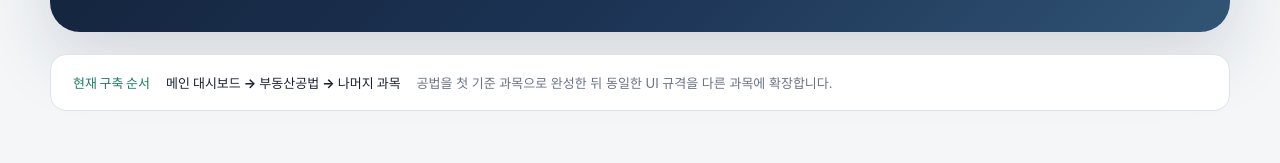
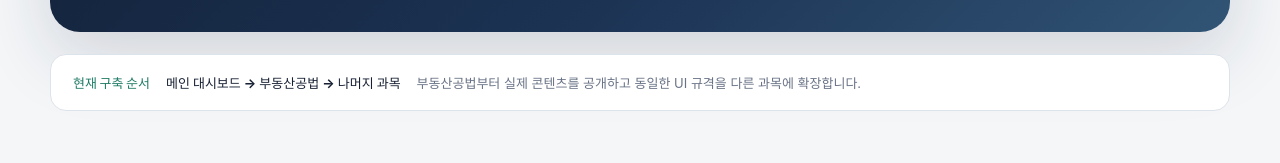
Before and after one commit to parkminhyun0/realtor-exam, a React (Vite) app: page / in a window 1280 px wide. Shown: the part 471-634 px from the top of the page. Built offline with nearby package versions, Linux system fonts and the light colour scheme.

Commit message:
feat(public-law): connect dashboard to integrated public law page

```diff
--- a/src/App.jsx
+++ b/src/App.jsx
@@ -1,5 +1,6 @@
 import { useEffect, useMemo, useState } from 'react'
 import { allSubjects, subjectGroups } from './data/subjects'
+import PublicLawPage from './PublicLawPage'
 
 function getRoute() {
   return window.location.hash.replace(/^#\/?/, '') || ''
@@ -52,7 +53,7 @@ function Dashboard() {
       <section className="study-guide" aria-label="학습 안내">
         <span className="study-guide__label">현재 구축 순서</span>
         <strong>메인 대시보드 → 부동산공법 → 나머지 과목</strong>
-        <span>공법을 첫 기준 과목으로 완성한 뒤 동일한 UI 규격을 다른 과목에 확장합니다.</span>
+        <span>부동산공법부터 실제 콘텐츠를 공개하고 동일한 UI 규격을 다른 과목에 확장합니다.</span>
       </section>
 
       {subjectGroups.map((group) => (
@@ -96,8 +97,8 @@ function SubjectPlaceholder({ subject }) {
         </div>
       </section>
       <section className="placeholder-card">
-        <span>{subject.featured ? 'NEXT' : '준비 중'}</span>
-        <h2>{subject.featured ? '기존 부동산공법 핵심정리 콘텐츠를 이곳에 편입합니다.' : '과목별 학습 콘텐츠를 순차적으로 추가합니다.'}</h2>
+        <span>준비 중</span>
+        <h2>과목별 학습 콘텐츠를 순차적으로 추가합니다.</h2>
         <p>
           최종 구조에서는 왼쪽에 과목 세부 목차가 표시되고, 선택한 장·절의 내용만 본문에 표시됩니다.
           핵심정리·비교표·절차 인포그래픽·함정 선지·암기·확인문제를 동일한 규격으로 제공합니다.
@@ -121,6 +122,10 @@ export default function App() {
     [route],
   )
 
+  let content = <Dashboard />
+  if (route === 'public-law') content = <PublicLawPage onBack={() => navigate('')} />
+  else if (activeSubject) content = <SubjectPlaceholder subject={activeSubject} />
+
   return (
     <div className="app-shell">
       <a className="skip-link" href="#main-content">본문으로 바로가기</a>
@@ -135,7 +140,7 @@ export default function App() {
           <span>핵심정리</span>
         </div>
       </header>
-      {activeSubject ? <SubjectPlaceholder subject={activeSubject} /> : <Dashboard />}
+      {content}
       <footer className="footer">
         <span>공인중개사 시험 핵심정리</span>
         <span>과목별 현행 법령 기준일은 각 학습 페이지에 별도 표기합니다.</span>
```
